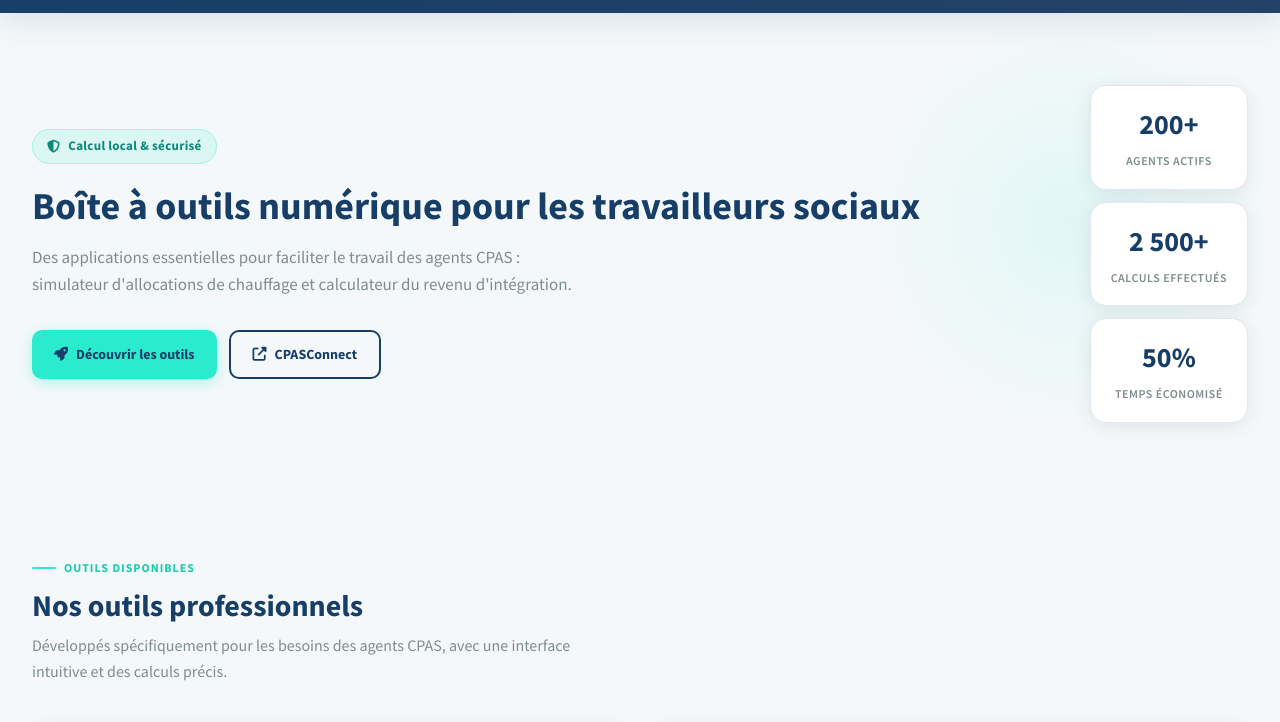
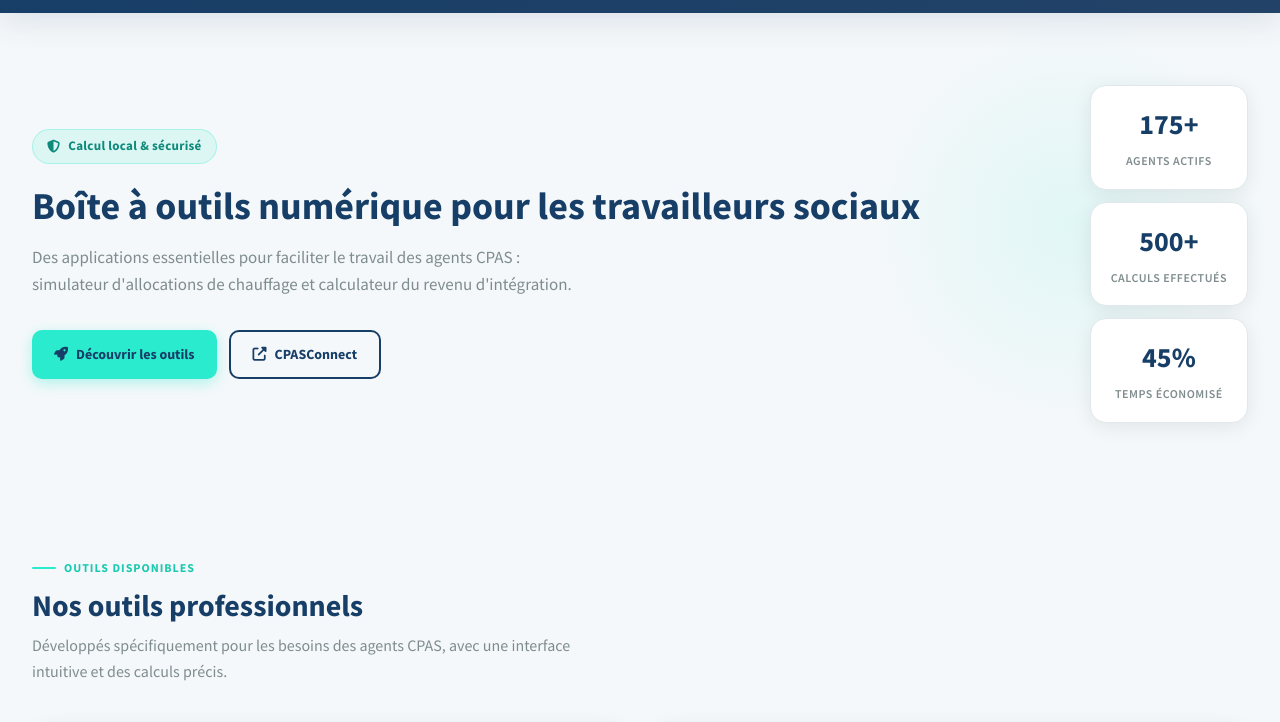
Before and after one commit to suyttenhoef-cyber/cpas-connect-tools, a plain HTML site: page index.html in a window 1280 px wide. Shown: the part 63-785 px from the top of the page. Drawn offline with Linux system fonts and the light colour scheme.

Commit message:
Update index.html

```diff
--- a/index.html
+++ b/index.html
@@ -638,15 +638,15 @@
 
             <div class="hero-visual">
                 <div class="hero-stat">
-                    <span class="hero-stat-num">200+</span>
+                    <span class="hero-stat-num">175+</span>
                     <span class="hero-stat-label">Agents actifs</span>
                 </div>
                 <div class="hero-stat">
-                    <span class="hero-stat-num">2 500+</span>
+                    <span class="hero-stat-num">500+</span>
                     <span class="hero-stat-label">Calculs effectués</span>
                 </div>
                 <div class="hero-stat">
-                    <span class="hero-stat-num">50%</span>
+                    <span class="hero-stat-num">45%</span>
                     <span class="hero-stat-label">Temps économisé</span>
                 </div>
             </div>
```
